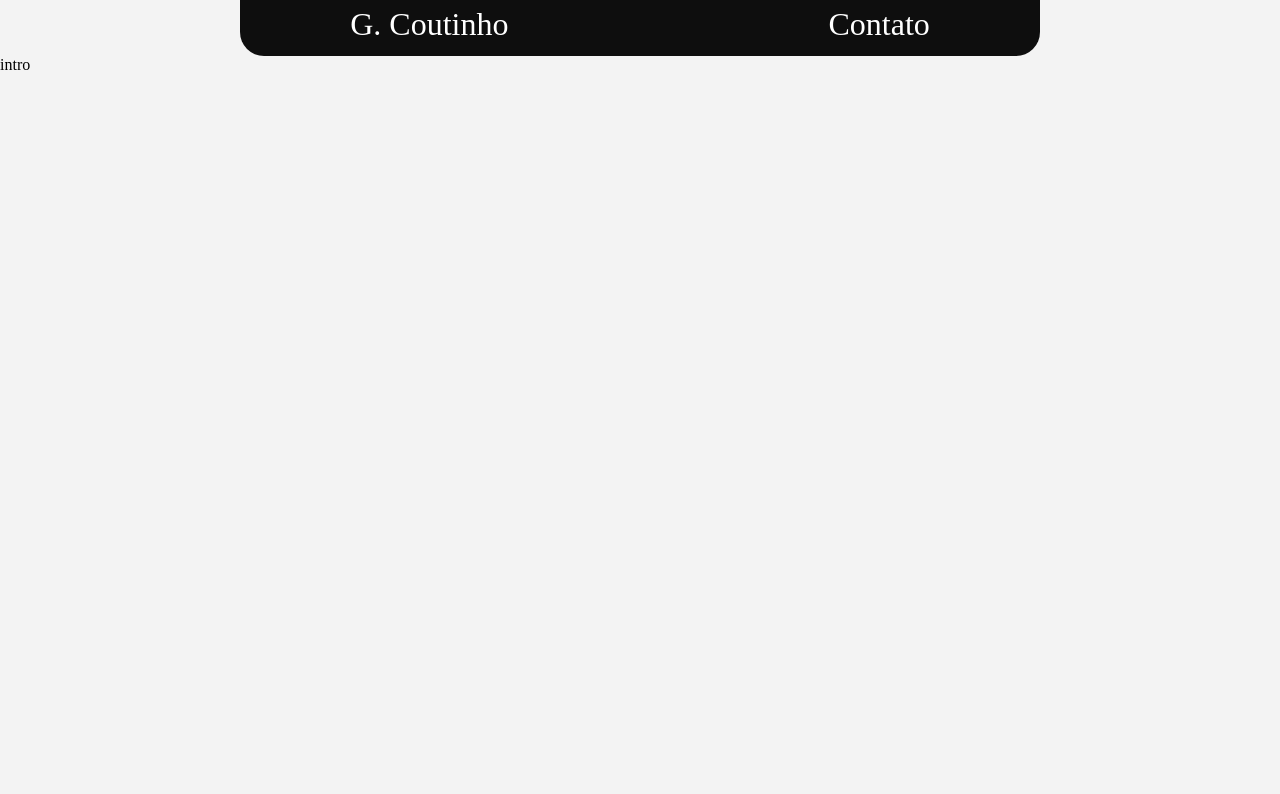
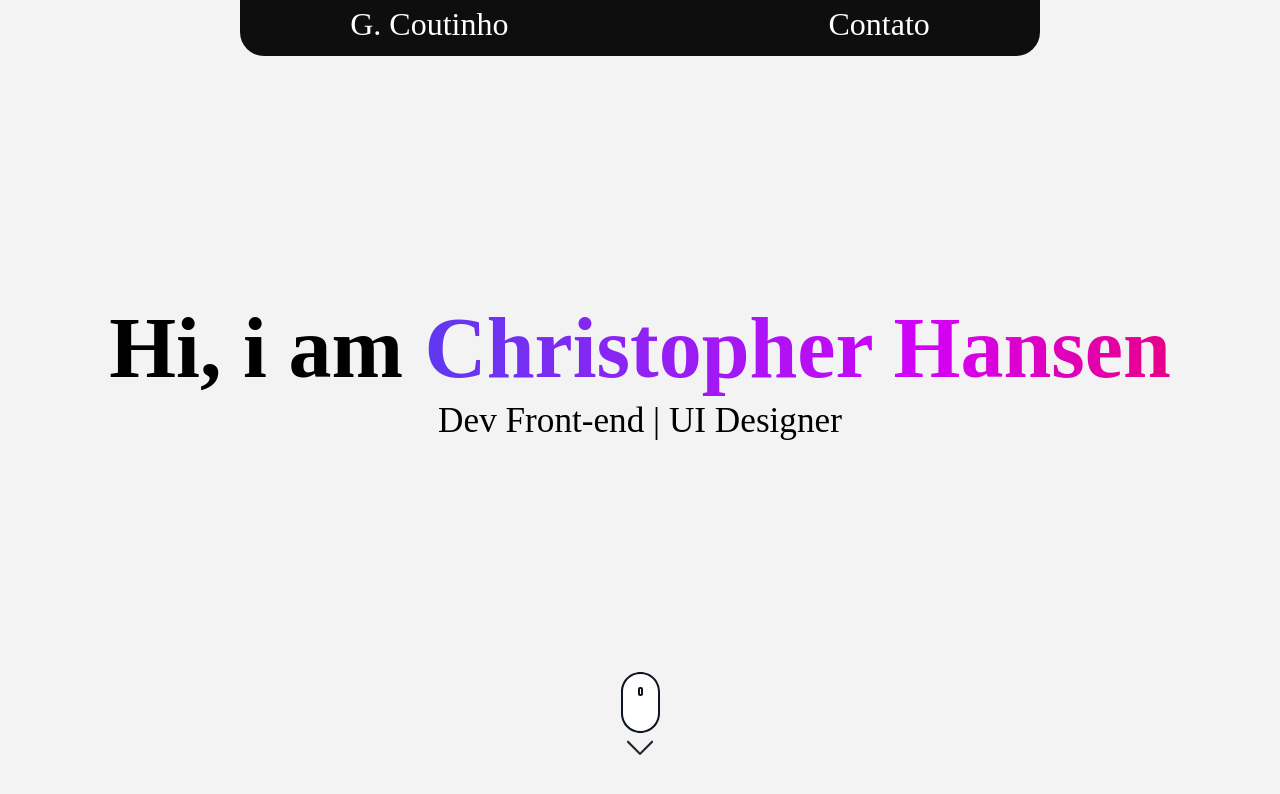
Before and after one commit to GabrielCoutz/Portfolio, a Next.js app: page / in a window 1280 px wide. Shown: the top 794 px of the page. Built offline with nearby package versions, Linux system fonts and the light colour scheme.

Commit message:
Intro completa

```diff
--- a/src/Components/Intro.tsx
+++ b/src/Components/Intro.tsx
@@ -1,10 +1,19 @@
 import React from "react";
 import styles from "../../styles/Intro.module.css";
+import MouseSvg from "./UiElements/MouseSvg";
 
 const Intro = () => {
   return (
-    <div className={`${styles.intro} container`}>
-      <section>intro</section>
+    <div className="container">
+      <section className={styles.intro}>
+        <h1 className="title">
+          Hi, i am <span className="destaque">Christopher Hansen</span>
+        </h1>
+        <span className={styles.subTitle}>Dev Front-end | UI Designer</span>
+        <div className={styles.mouse}>
+          <MouseSvg />
+        </div>
+      </section>
     </div>
   );
 };
--- /dev/null
+++ b/src/Components/UiElements/MouseSvg.tsx
@@ -0,0 +1,45 @@
+import React from "react";
+import styles from "../../../styles/MouseSvg.module.css";
+
+const MouseSvg = () => {
+  return (
+    <svg
+      className={styles.svg}
+      width="39"
+      height="82"
+      viewBox="0 0 39 82"
+      fill="none"
+      xmlns="http://www.w3.org/2000/svg"
+    >
+      <path
+        d="M0 19.5C0 8.73045 8.73045 0 19.5 0C30.2696 0 39 8.73045 39 19.5V41.5C39 52.2696 30.2696 61 19.5 61C8.73045 61 0 52.2696 0 41.5V19.5Z"
+        fill="white"
+      />
+      <path
+        fill-rule="evenodd"
+        clip-rule="evenodd"
+        d="M37 41.5V19.5C37 9.83502 29.165 2 19.5 2C9.83502 2 2 9.83502 2 19.5V41.5C2 51.165 9.83502 59 19.5 59C29.165 59 37 51.165 37 41.5ZM19.5 0C8.73045 0 0 8.73045 0 19.5V41.5C0 52.2696 8.73045 61 19.5 61C30.2696 61 39 52.2696 39 41.5V19.5C39 8.73045 30.2696 0 19.5 0Z"
+        fill="#0E1522"
+      />
+      <path
+        d="M17 17C17 15.8954 17.8954 15 19 15H20C21.1046 15 22 15.8954 22 17V22C22 23.1046 21.1046 24 20 24H19C17.8954 24 17 23.1046 17 22V17Z"
+        fill="white"
+      />
+      <path
+        fill-rule="evenodd"
+        clip-rule="evenodd"
+        d="M20 17H19L19 22H20V17ZM19 15C17.8954 15 17 15.8954 17 17V22C17 23.1046 17.8954 24 19 24H20C21.1046 24 22 23.1046 22 22V17C22 15.8954 21.1046 15 20 15H19Z"
+        fill="#0E1522"
+      />
+      <path
+        fill-rule="evenodd"
+        clip-rule="evenodd"
+        className={styles.arrow}
+        d="M6.29304 67.3284C6.68357 66.9379 7.31673 66.9379 7.70726 67.3284L19.0357 78.6568L30.3641 67.3284C30.7546 66.9379 31.3878 66.9379 31.7783 67.3284C32.1688 67.7189 32.1688 68.3521 31.7783 68.7426L19.7428 80.7782C19.3523 81.1687 18.7191 81.1687 18.3286 80.7782L6.29304 68.7426C5.90252 68.3521 5.90252 67.7189 6.29304 67.3284Z"
+        fill="#0E1522"
+      />
+    </svg>
+  );
+};
+
+export default MouseSvg;
--- a/styles/Intro.module.css
+++ b/styles/Intro.module.css
@@ -0,0 +1,15 @@
+.subTitle {
+  font: 400 2.2rem/1.3rem var(--fontDisplay);
+  margin-top: 0.6rem;
+}
+
+.intro {
+  display: grid;
+  justify-items: center;
+  margin: 15rem 0px;
+}
+.mouse {
+  display: inline-block;
+  position: relative;
+  top: 15rem;
+}
--- /dev/null
+++ b/styles/MouseSvg.module.css
@@ -0,0 +1,15 @@
+.arrow {
+  animation: UpAndDown 1s infinite alternate;
+}
+.svg {
+  overflow: visible;
+}
+
+@keyframes UpAndDown {
+  from {
+    transform: translateY(-1px);
+  }
+  from {
+    transform: translateY(10px);
+  }
+}
--- a/styles/globals.css
+++ b/styles/globals.css
@@ -37,11 +37,11 @@
 }
 
 .title {
-  font: 700 5.375rem/1.5rem var(--fonteDisplay);
+  font: 700 5.375rem/6.6rem var(--fontDisplay);
 }
 
 .destaque {
-  color: var(--primaryColor);
+  background: var(--primaryColor);
   -webkit-background-clip: text;
   -webkit-text-fill-color: transparent;
   background-clip: text;
```
